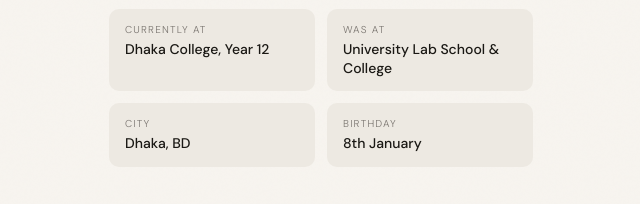
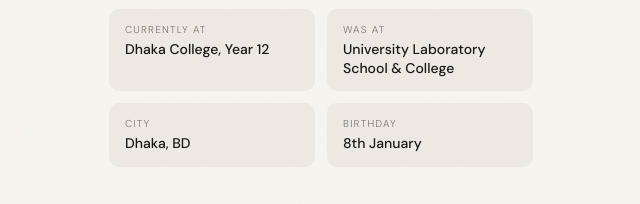
Before and after one commit to oknuff/impressthehuzz, a plain HTML site: page index.html in a window 1280 px wide. Shown: the part 477-681 px from the top of the page, 319-959 px from the left. Drawn offline with Linux system fonts and the light colour scheme.

Commit message:
Update index.html

```diff
--- a/index.html
+++ b/index.html
@@ -320,7 +320,7 @@
       </div>
       <div class="info-item">
         <p class="label">Was at</p>
-        <p class="value">University Lab School & College</p>
+        <p class="value">University Laboratory School & College</p>
       </div>
       <div class="info-item">
         <p class="label">City</p>
```
